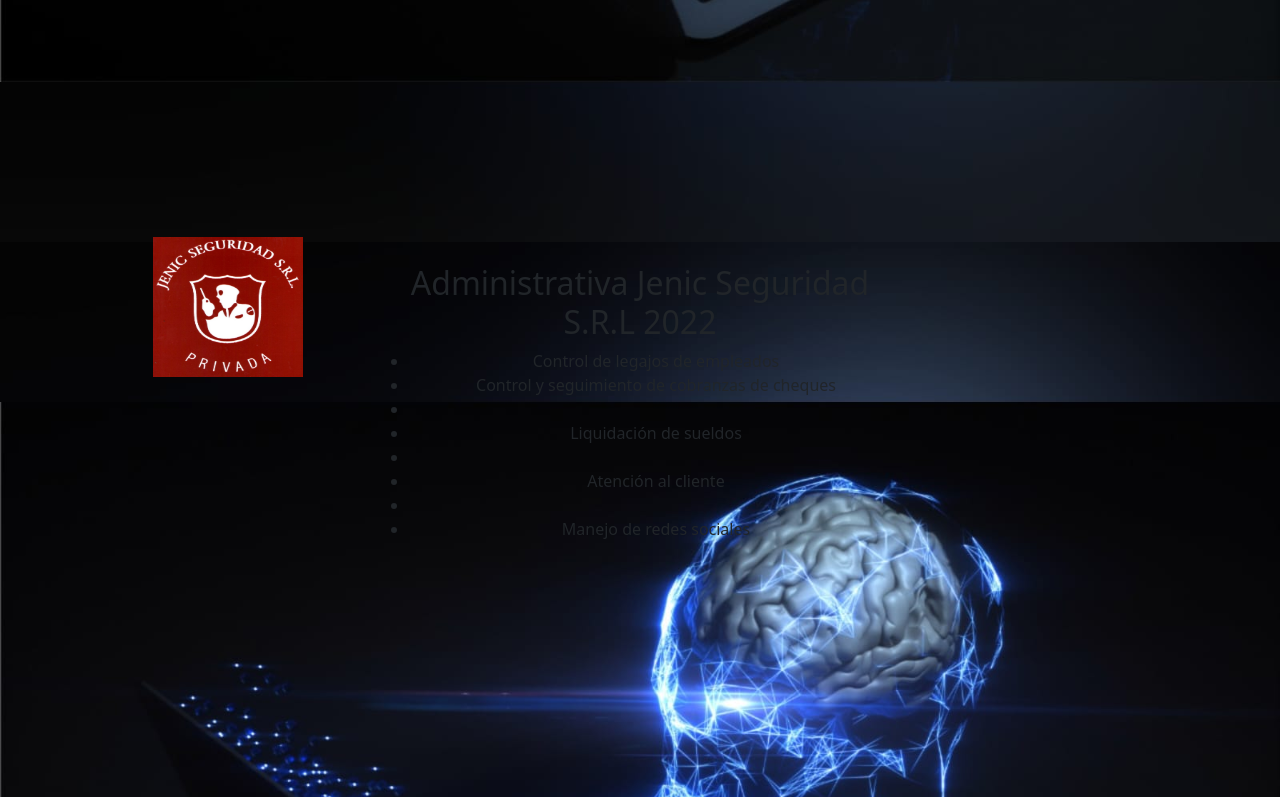
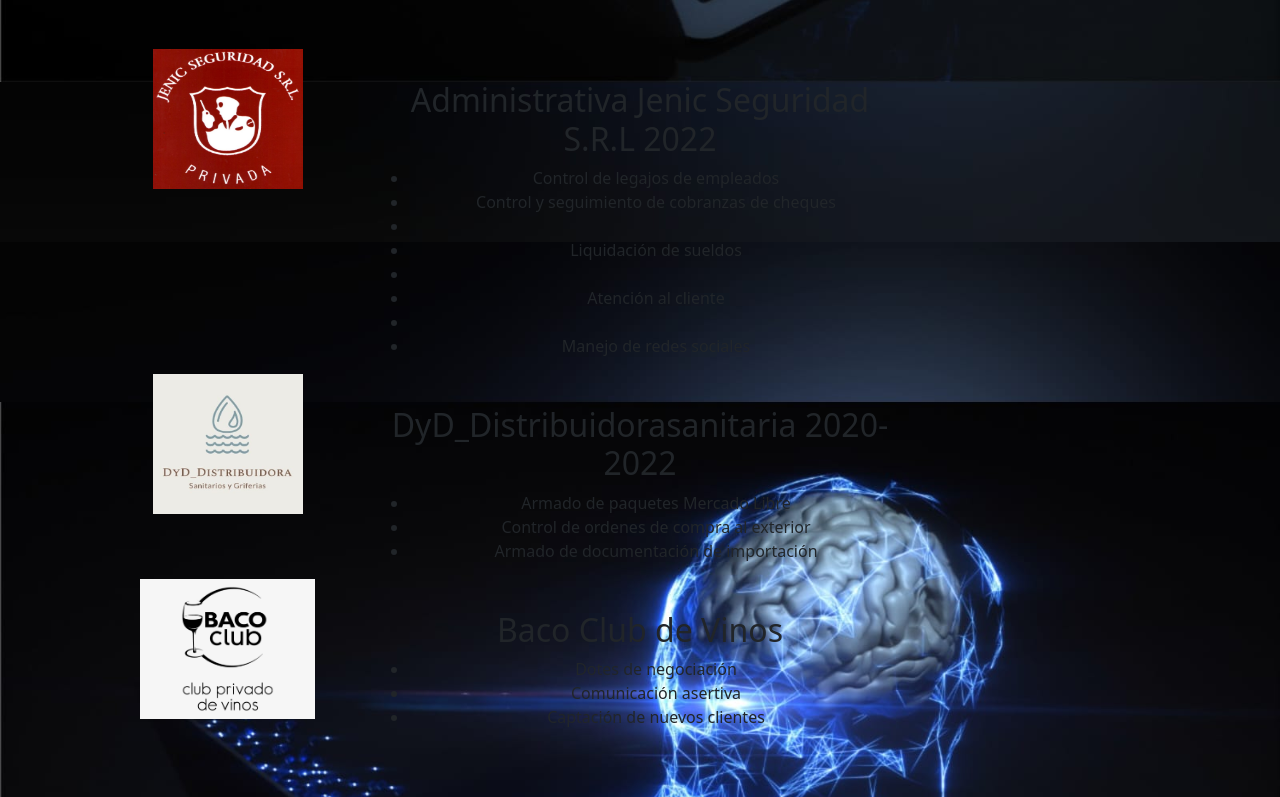
Before and after one commit to Stefany02/MaquetaPortfolio8, a plain HTML site: page index.html in a window 1280 px wide. Shown: the part 1038-1835 px from the top of the page. Drawn offline with nearby package versions, Linux system fonts and the light colour scheme.

Commit message:
Agregar color a las fuentes y margenes. Apartado Experiencia

```diff
--- a/ASSETS/CSS/style.css
+++ b/ASSETS/CSS/style.css
@@ -86,7 +86,7 @@ h3.parrafo{
 }
 
 
-h1.parrafo{
+h1.Curriculum{
     font-weight:lighter;
     font-size: 3rem;
     font-family:'Gill Sans', 'Gill Sans MT', Calibri, 'Trebuchet MS', sans-serif;
@@ -108,5 +108,5 @@ section#Experiencia{
     display: flex;
     flex-direction: column;
     align-items: center;
-    justify-content: center;
+    justify-content:center;
 }
--- a/index.html
+++ b/index.html
@@ -82,7 +82,7 @@
   </section>
 
 
-    <h1 class="parrafo">Experiencia</h1>
+    <h1 class="Curriculum">Experiencia</h1>
 
 
   <section id="Experiencia" class="about">
@@ -92,7 +92,7 @@
             <img src="ASSETS/IMG/logo Jenic.jpg" width="150px" height="140px">
           </div>
           <div class="col-6 mt-4">
-            <h3 class="parrafo">
+            <h3 class="Jenic">
               <h2>  Administrativa Jenic Seguridad S.R.L 2022</h2>
              <ul><li> Control de legajos de empleados </li>
               <li>Control y seguimiento de cobranzas de cheques <li>
@@ -101,11 +101,41 @@
                <li>Manejo de redes sociales</li>
             </ul>
             </h3>
-            </div>
-          <div class="col-3"></div>
+          </div>
         </div>
-      </div>
-    </section>
+
+        <div class="row">
+          <div class="col-3">
+            <img src="ASSETS/IMG/dyd.jpg" width="150px" height="140px">
+          </div>
+          <div class="col-6 mt-4">
+            <h3 class="DyD">
+            <h2>DyD_Distribuidorasanitaria 2020-2022</h2>
+            <ul><li>Armado de paquetes Mercado Libre</li>
+              <li>Control de ordenes de compra al exterior</li>
+            <li>Armado de documentación de importación</li>
+          </ul>
+          </h3>
+          </div>
+        </div>
+
+
+        <div class="row">
+          <div class="col-3">
+            <img src="ASSETS/IMG/BacoClub-logo.jpg" alt="150px" height="140px">
+          </div>
+          <div class="col-6 mt-4">
+          <h3 class="Baco">
+            <h2>Baco Club de Vinos</h2>
+            <ul><li>Dotes de negociación</li>
+              <li>Comunicación asertiva</li>
+            <li>Captación de nuevos clientes</li>
+          </ul>
+          </h3>
+          </div>
+        </div>
+    </div>
+   </section>
 
 
 
```
Also changed, not shown: ASSETS/IMG/BacoClub-logo.jpg (added), ASSETS/IMG/dyd.jpg (added).
